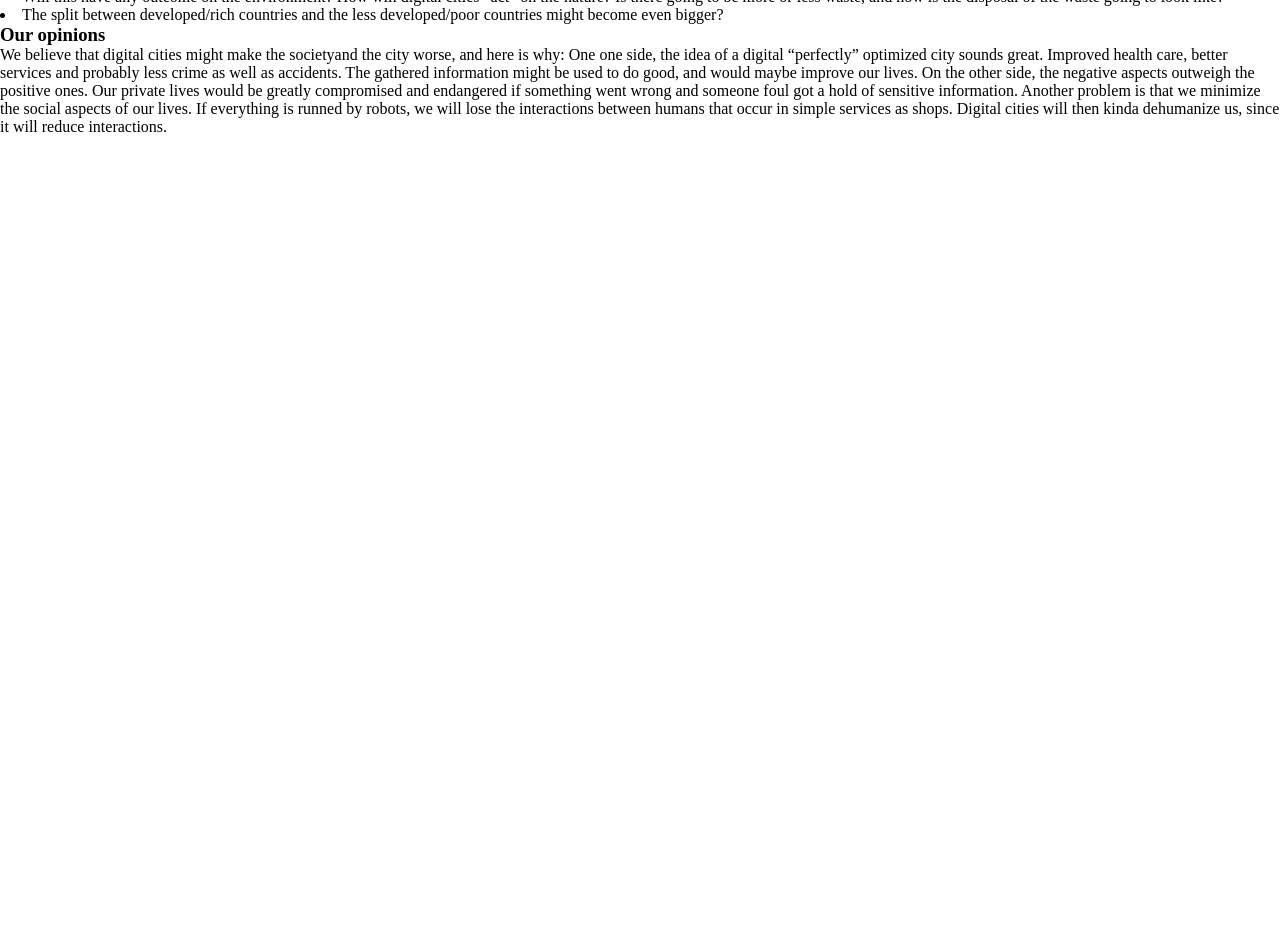
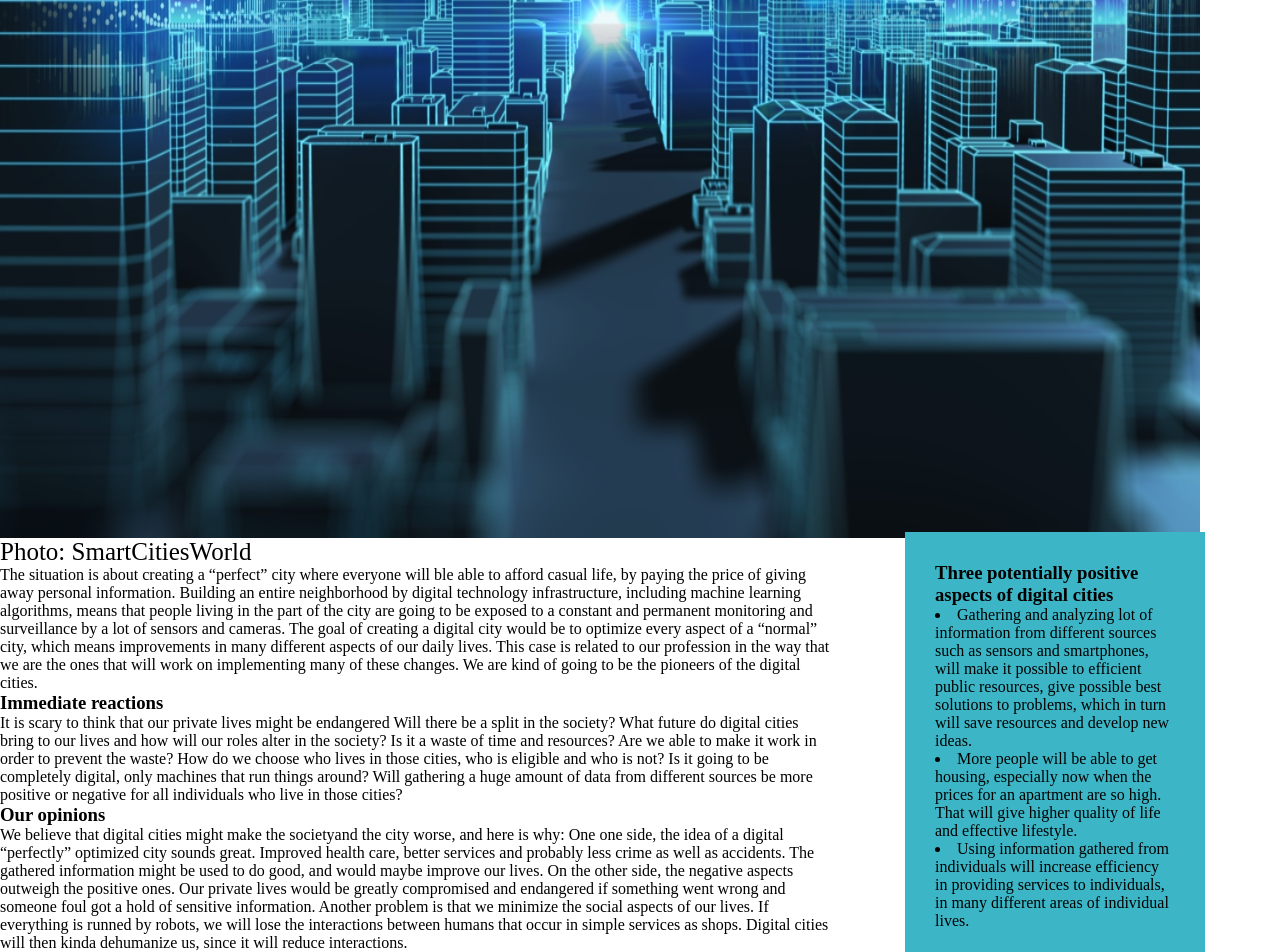
Before and after one commit to hennyrush/1200-Exam, a plain HTML site: page topical.html in a window 1280 px wide. Shown: the part 518-1470 px from the top of the page. Before the commit the page ends 800 px from the top, so only its background shows below. Drawn offline with Linux system fonts and the light colour scheme.

Commit message:
Lagt til tekst, bilde og noe css til side 3

```diff
--- a/main.css
+++ b/main.css
@@ -130,3 +130,57 @@ nav li {
     text-decoration: none;
     font-size: 15px;
 }
+
+
+/* SIDE 3 - TOPIC */
+
+#side3Bilde-DigitalCities{ /* Bilde "Digital Cities" på side 3 */
+    width: auto;
+    height: auto;
+
+    /* max-height: 750px;
+        min-height: 170px; */
+}
+
+.Bildekilde-DigitalCity{ /* Kilde til bilde om Digital Cities */
+    bottom: 8px;
+    left: 16px;
+    font-size: 25px;
+}
+
+
+.side3-førsteavsnitt{
+    padding-right: 450px;
+}
+
+.side3-andreavsnitt{
+    padding-right: 450px;
+}
+
+.side3-tredjeavsnitt{
+    width: 300px; /* Bredde på boks */
+    height: auto;
+    border: 15px;
+    background-color: #3cb6c6; /* Farge på boksen */
+    padding: 30px; /* Polstring. Luft mellom tekst og kant */
+    outline-style: hidden;
+    position: absolute;
+    top: 1050px;
+    right: 75px;
+}
+
+.side3-fjerdeavsnitt{
+    width: 300px; /* Bredde på boks */
+    height: auto;
+    border: 15px;
+    background-color: #3cb6c6; /* Farge på boksen */
+    padding: 30px; /* Polstring. Luft mellom tekst og kant */
+    outline-style: hidden;
+    position: absolute;
+    top: 1470px;
+    right: 75px;
+}
+
+.side3-femteavsnitt{
+    padding-right: 450px;
+}
--- a/topical.html
+++ b/topical.html
@@ -32,10 +32,19 @@
         <li><a href="campus_location.html">Campus location page</a></li>
       </ul>
     </nav>
+    <h1>Digital cities and the welfare state</h1>
 
-    <h1>DATA1100: Digital cities and the welfare state</h1>
-    <h2>28. september 2023</h2>
-    <p>
+    <h1>DATA1100</h1>
+    <h3>28. september 2023</h3>
+
+    <img
+      src="images/digital_citites.jpg"
+      alt="Digital City"
+      id="side3Bilde-DigitalCities"
+    />
+    <div class="Bildekilde-DigitalCity">Photo: SmartCitiesWorld</div>
+
+    <p class="side3-førsteavsnitt">
       The situation is about creating a “perfect” city where everyone will ble
       able to afford casual life, by paying the price of giving away personal
       information. Building an entire neighborhood by digital technology
@@ -48,36 +57,45 @@
       the ones that will work on implementing many of these changes. We are kind
       of going to be the pioneers of the digital cities.
     </p>
+
+    <div class="side3-andreavsnitt">
       <h3>Immediate reactions</h3>
       <p>
-      It is scary to think that our private lives might be endangered Will there
-      be a split in the society? What future do digital cities bring to our
-      lives and how will our roles alter in the society? Is it a waste of time
-      and resources? Are we able to make it work in order to prevent the waste?
-      How do we choose who lives in those cities, who is eligible and who is
-      not? Is it going to be completely digital, only machines that run things
-      around? Will gathering a huge amount of data from different sources be
-      more positive or negative for all individuals who live in those cities?
+        It is scary to think that our private lives might be endangered Will
+        there be a split in the society? What future do digital cities bring to
+        our lives and how will our roles alter in the society? Is it a waste of
+        time and resources? Are we able to make it work in order to prevent the
+        waste? How do we choose who lives in those cities, who is eligible and
+        who is not? Is it going to be completely digital, only machines that run
+        things around? Will gathering a huge amount of data from different
+        sources be more positive or negative for all individuals who live in
+        those cities?
       </p>
+    </div>
+
+    <div class="side3-tredjeavsnitt">
       <h3>Three potentially positive aspects of digital cities</h3>
       <p>
         <li>
           Gathering and analyzing lot of information from different sources such
           as sensors and smartphones, will make it possible to efficient public
-        resources, give possible best solutions to problems, which in turn will
-        save resources and develop new ideas.
+          resources, give possible best solutions to problems, which in turn
+          will save resources and develop new ideas.
         </li>
         <li>
-        More people will be able to get housing, especially now when the prices
-        for an apartment are so high. That will give higher quality of life and
-        effective lifestyle.
+          More people will be able to get housing, especially now when the
+          prices for an apartment are so high. That will give higher quality of
+          life and effective lifestyle.
         </li>
         <li>
-        Using information gathered from individuals will increase efficiency in
-        providing services to individuals, in many different areas of individual
-        lives.
+          Using information gathered from individuals will increase efficiency
+          in providing services to individuals, in many different areas of
+          individual lives.
         </li>
       </p>
+    </div>
+
+    <div class="side3-fjerdeavsnitt">
       <h3>Three potentially negative aspects of digital cities</h3>
       <p>
         <li>
@@ -87,28 +105,32 @@
         </li>
         <li>
           Will this have any outcome on the environment? How will digital cities
-        “act” on the nature? Is there going to be more or less waste, and how is
-        the disposal of the waste going to look like?
+          “act” on the nature? Is there going to be more or less waste, and how
+          is the disposal of the waste going to look like?
         </li>
         <li>
           The split between developed/rich countries and the less developed/poor
           countries might become even bigger?
         </li>
       </p>
+    </div>
+
+    <div class="side3-femteavsnitt">
       <h3>Our opinions</h3>
       <p>
         We believe that digital cities might make the societyand the city worse,
-      and here is why: One one side, the idea of a digital “perfectly” optimized
-      city sounds great. Improved health care, better services and probably less
-      crime as well as accidents. The gathered information might be used to do
-      good, and would maybe improve our lives. On the other side, the negative
-      aspects outweigh the positive ones. Our private lives would be greatly
-      compromised and endangered if something went wrong and someone foul got a
-      hold of sensitive information. Another problem is that we minimize the
-      social aspects of our lives. If everything is runned by robots, we will
-      lose the interactions between humans that occur in simple services as
-      shops. Digital cities will then kinda dehumanize us, since it will reduce
-      interactions.
+        and here is why: One one side, the idea of a digital “perfectly”
+        optimized city sounds great. Improved health care, better services and
+        probably less crime as well as accidents. The gathered information might
+        be used to do good, and would maybe improve our lives. On the other
+        side, the negative aspects outweigh the positive ones. Our private lives
+        would be greatly compromised and endangered if something went wrong and
+        someone foul got a hold of sensitive information. Another problem is
+        that we minimize the social aspects of our lives. If everything is
+        runned by robots, we will lose the interactions between humans that
+        occur in simple services as shops. Digital cities will then kinda
+        dehumanize us, since it will reduce interactions.
       </p>
+    </div>
   </body>
 </html>
```
Also changed, not shown: images/digital_citites.jpg (added). Lines whose indentation alone changed are shown as unchanged.
